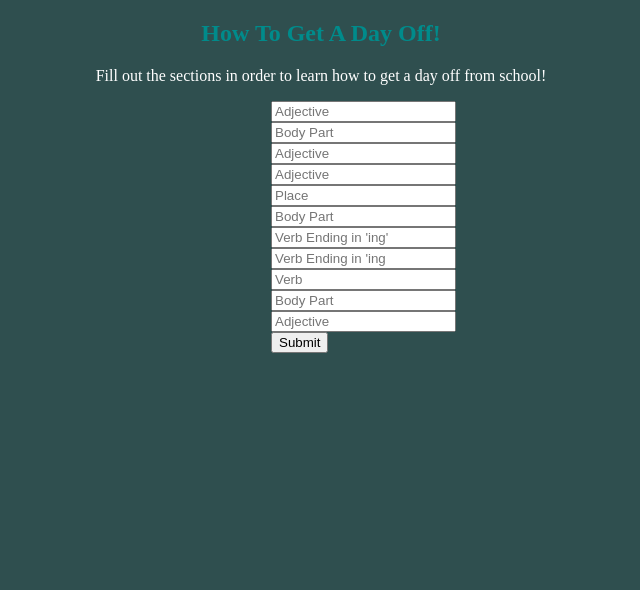
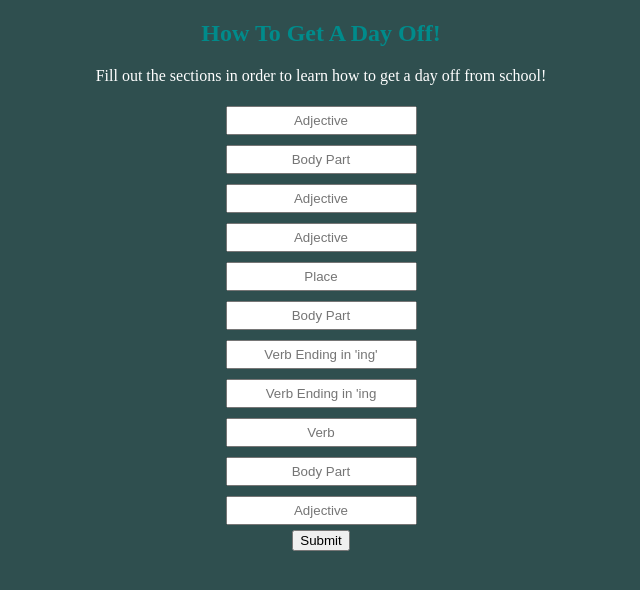
Before and after one commit to Trevor-Rezac/Ferris-lib, a plain HTML site: page index.html in a window 1280 px wide. Shown: the whole page, without its empty margins (319-959 px from the left). Drawn offline with Linux system fonts and the light colour scheme.

Commit message:
added styling

```diff
--- a/style.css
+++ b/style.css
@@ -24,7 +24,7 @@ body {
     margin: 0 auto;
     display: flex;
     flex-direction: column;
-    align-items: flex-start;
+    align-items: center;
 }
 
 .mad-lib-title {
@@ -47,3 +47,12 @@ span {
     color:peru;
     text-decoration: underline;
 }
+
+::placeholder {
+    text-align: center;
+}
+
+input {
+    padding: 5px;
+    margin: 5px;
+}
```
